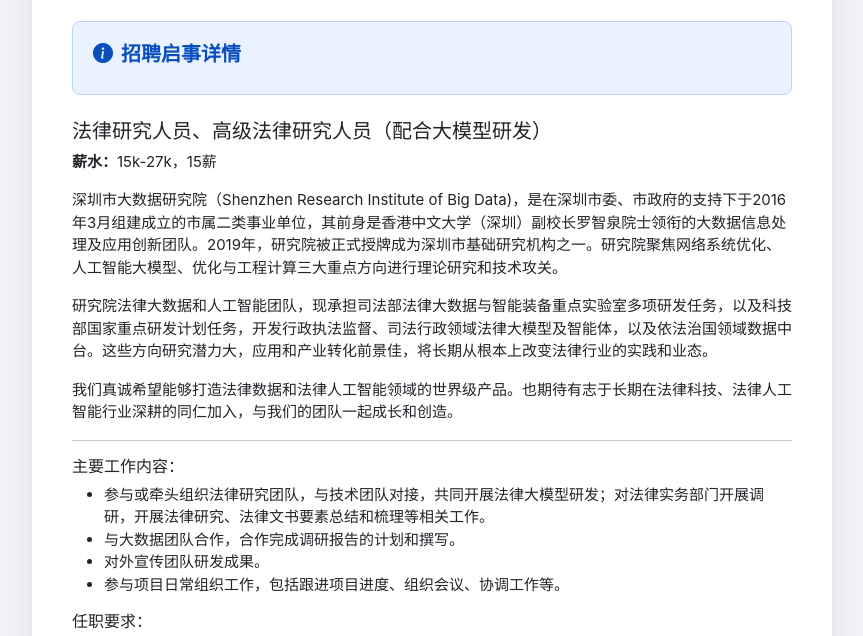
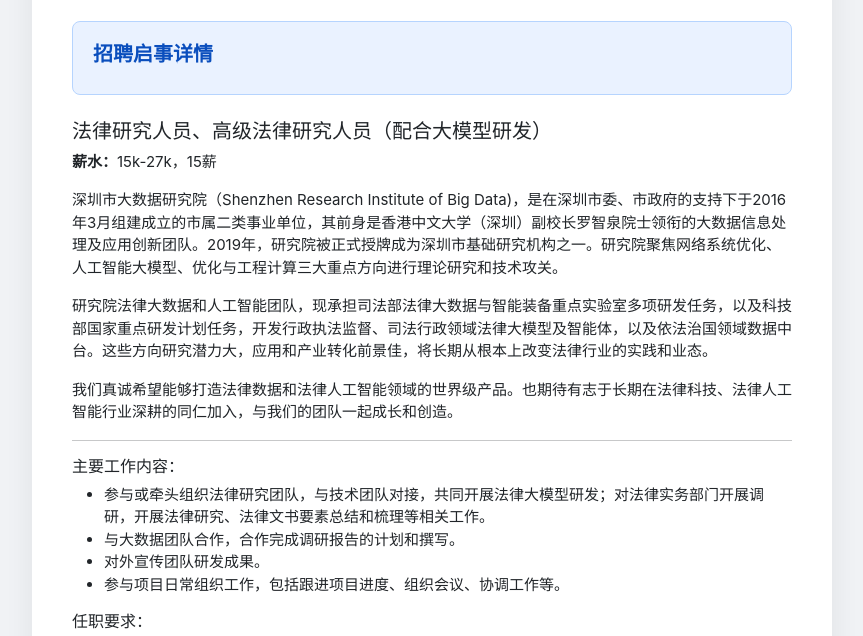
Before and after one commit to pengww-econ/pengww-econ.github.io, a website: page index.html in a window 1280 px wide. Shown: the part 143-779 px from the top of the page, without its empty margins (208-1071 px from the left). Drawn offline with nearby package versions, Linux system fonts and the light colour scheme.

Commit message:
Update index.html

```diff
--- a/index.html
+++ b/index.html
@@ -84,7 +84,7 @@
       </header>
 
       <div class="process-explainer my-4">
-          <h5 class="fw-bold d-flex align-items-center"><i class="bi bi-info-circle-fill me-2"></i>招聘启事详情</h5>
+          <h5 class="fw-bold d-flex align-items-center">招聘启事详情</h5>
 
       </div>
 
```
